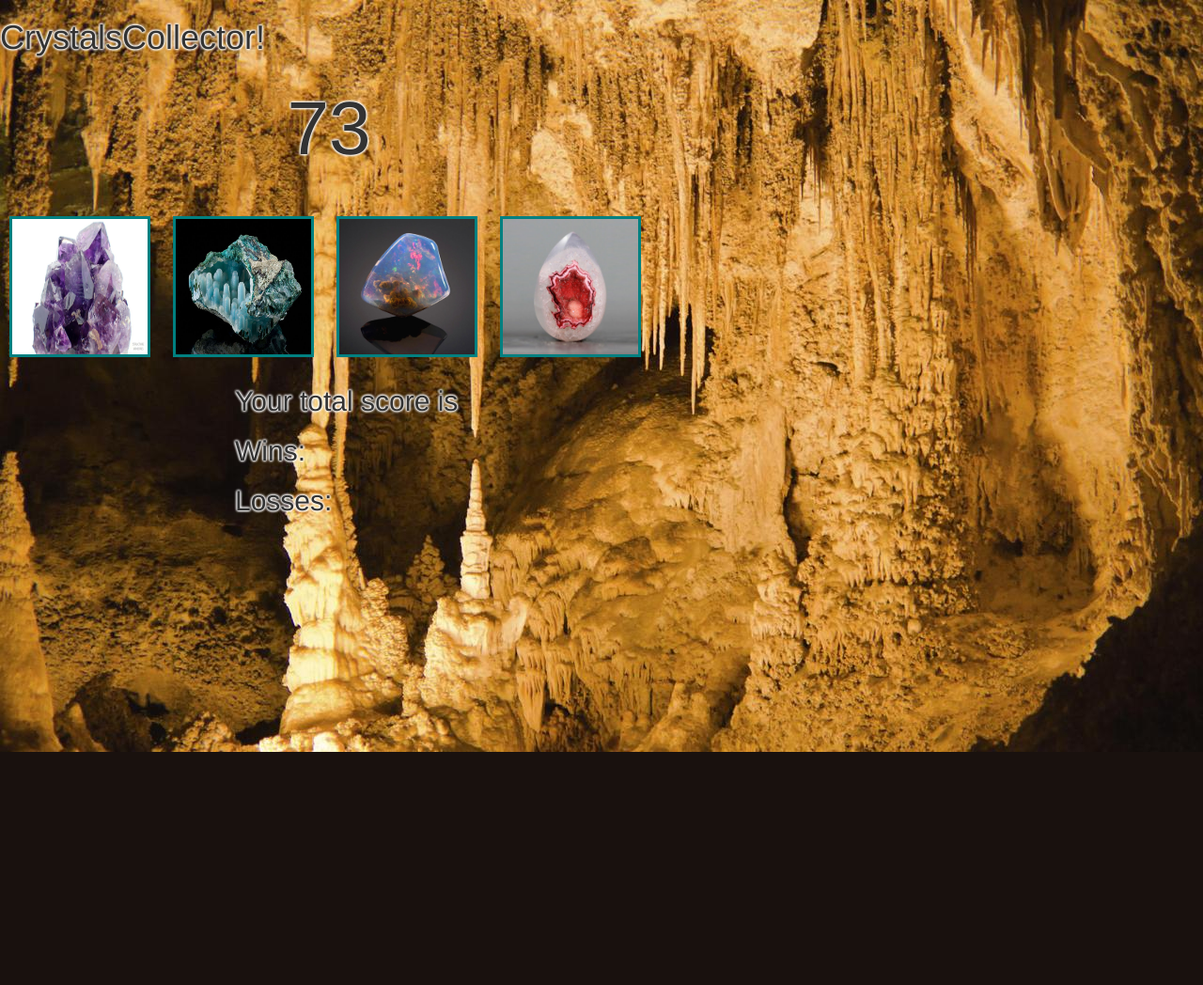
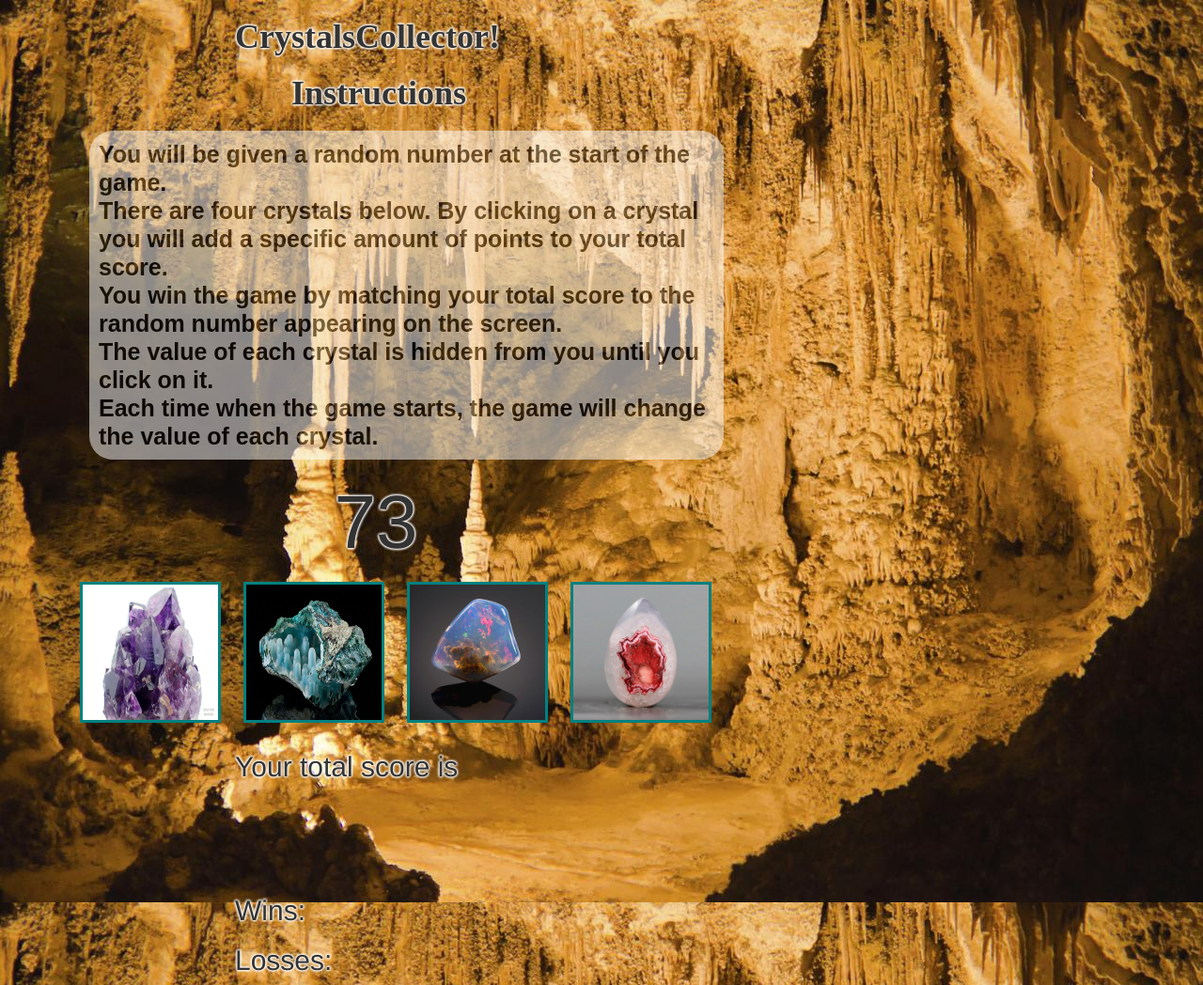
Before and after one commit to vanessamaria11/week-4-game, a PHP site: page / in a window 1280 px wide. Shown: the whole page at 94% size. Before the commit the page ends 800 px from the top, so only its background shows below. Run offline with PHP 8.4, Linux system fonts and the light colour scheme; some libraries are stand-ins or nearby versions.

Commit message:
added instructions

```diff
--- a/assets/css/style.css
+++ b/assets/css/style.css
@@ -1,10 +1,9 @@
 #randomnumber {
 	width: 200px;
-	height: 150px;
+	height: 110px;
 	font-size: 80px;
 	text-align: center;
-	padding: 10px;
-	margin-left: 250px;
+	margin-left: 300px;
 	text-shadow: 0 0 3px #FFFFFF, 0 0 3px #FFFFFF, 0 0 3px #FFFFFF, 0 0 3px #FFFFFF;
 }
 .pic{
@@ -16,16 +15,55 @@
 body{
 	background-image:url(../images/caveforcrystal.jpg);
 	}
-h1{
+/*h1{
 	text-shadow: 0 0 3px #FFFFFF, 0 0 3px #FFFFFF, 0 0 3px #FFFFFF, 0 0 3px #FFFFFF;
 	margin-left: 250px;
-}
+}*/
+
 
 #title{
 	margin-left: 250px;
+	text-shadow: 0 0 3px #FFFFFF, 0 0 3px #FFFFFF, 0 0 3px #FFFFFF, 0 0 3px #FFFFFF;
+	font-family: century gothic;
+	font-weight: bold;
+}
+
+#instructions{
+	margin-left: 310px;
+	text-shadow: 0 0 3px #FFFFFF, 0 0 3px #FFFFFF, 0 0 3px #FFFFFF, 0 0 3px #FFFFFF;
+	font-family: century gothic;
+	font-weight: bold;
 }
 
 h2{
 	text-shadow: 0 0 3px #FFFFFF, 0 0 3px #FFFFFF, 0 0 3px #FFFFFF, 0 0 3px #FFFFFF;
 	margin-left: 250px;
 }
+
+#rules{
+	width:675px;
+	height: 350px;
+	margin-left: 95px;
+	background-color: white;
+	font-size: 25px;
+	opacity: 0.5;
+	padding:10px;
+	font-family: fantasy;
+	border-radius: 25px;
+	color: black;
+	font-weight: bold;
+	line-height: 30px
+}
+
+#pics{
+	margin-left: 75px;
+}
+
+#addpoints{
+	width: 200px;
+	height: 80px;
+	font-size: 60px;
+	text-align: center;
+	margin-left: 300px;
+	text-shadow: 0 0 3px #FFFFFF, 0 0 3px #FFFFFF, 0 0 3px #FFFFFF, 0 0 3px #FFFFFF;
+}
--- a/index.html
+++ b/index.html
@@ -13,12 +13,27 @@
 	crossorigin="anonymous"></script>
 </head>
 <body>
-	<h1>CrystalsCollector!</h1>
+	<h1 id="title">CrystalsCollector!</h1>
+	<h1 id="instructions">Instructions</h1>
+	<h3 id= "rules">
+		You will be given a random number at the start of the game.
+		<br>
+		There are four crystals below. By clicking on a crystal you will add a specific amount of points to your total score.
+		<br>
+		You win the game by matching your total score to the random number appearing on the screen.
+		<br>
+		The value of each crystal is hidden from you until you click on it.
+		<br>
+		Each time when the game starts, the game will change the value of each crystal.
+	</h3>
+
 	<div id="randomnumber"></div>
+	<div id="pics">
 	<img class="pic" src="assets/images/img1.jpg" width="150px" height="150px">
 	<img class="pic" src="assets/images/img2.jpg" width="150px" height="150px">
 	<img class="pic" src="assets/images/img3.jpg" width="150px" height="150px">
 	<img class="pic" src="assets/images/img4.jpg" width="150px" height="150px">
+	</div>
 
 <h2> Your total score is </h2>
 <h1><div id="addpoints"></div></h1>
```
